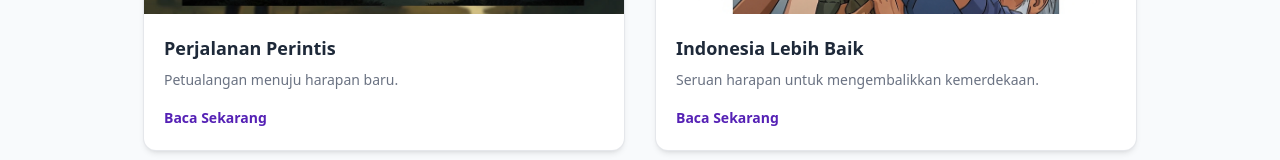
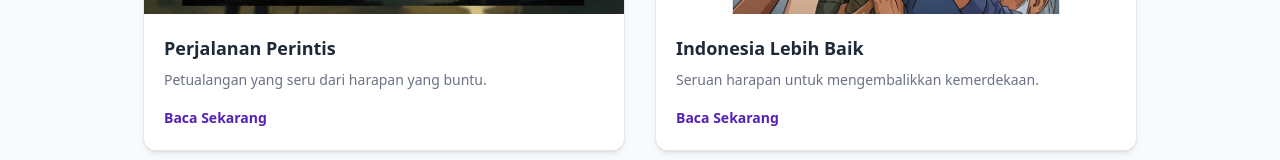
Before and after one commit to AlfiTrm/pintara-lite-reader, a Next.js app: page /home in a window 1280 px wide. Shown: the part 538-698 px from the top of the page. Built offline with nearby package versions, Linux system fonts and the light colour scheme.

Commit message:
fix: Fix image path errors and improve offline ux

```diff
--- a/public/books.json
+++ b/public/books.json
@@ -2,25 +2,25 @@
   {
     "id": "1",
     "title": "Perjalanan Perintis",
- "thumbnail": "../pages/thumbnails/sb1.webp",
- "descriptions": "Petualangan menuju harapan baru.",
+    "thumbnail": "/pages/thumbnails/sb1.webp",
+    "descriptions": "Petualangan yang seru dari harapan yang buntu.",
     "pages": [
-     {"page":1,"image":"../pages/b1p1.webp"},
-     {"page":2,"image":"../pages/b1p2.webp"},
-     {"page":3,"image":"../pages/b1p3.webp"},
-     {"page":4,"image":"../pages/b1p4.webp"}
+      {"page": 1, "image": "/pages/b1p1.webp"},
+      {"page": 2, "image": "/pages/b1p2.webp"},
+      {"page": 3, "image": "/pages/b1p3.webp"},
+      {"page": 4, "image": "/pages/b1p4.webp"}
     ]
   },
   {
     "id": "2",
     "title": "Indonesia Lebih Baik",
- "thumbnail": "../pages/thumbnails/sb2.webp",
+    "thumbnail": "/pages/thumbnails/sb2.webp",
     "descriptions": "Seruan harapan untuk mengembalikkan kemerdekaan.",
     "pages": [
- {"page":1,"image":"../pages/b2p1.webp"},
- {"page":2,"image":"../pages/b2p2.webp"},
- {"page":3,"image":"../pages/b2p3.webp"},
- {"page":4,"image":"../pages/b2p4.webp"}
+      {"page": 1, "image": "/pages/b2p1.webp"},
+      {"page": 2, "image": "/pages/b2p2.webp"},
+      {"page": 3, "image": "/pages/b2p3.webp"},
+      {"page": 4, "image": "/pages/b2p4.webp"}
     ]
   }
 ]
--- a/src/components/BookView.jsx
+++ b/src/components/BookView.jsx
@@ -7,9 +7,9 @@ const BookView = ({ book, currentPage, handleNextPage, handlePrevPage, imageErro
     const activePage = book.pages.find(p => p.page === currentPage);
 
     return (
-        <main className="flex flex-col items-center gap-4 md:w-6/12">
+        <main className="flex flex-col items-center gap-4 w-screen md:w-4/12">
             {imageError ? (
-                <div className="bg-red-50 p-4 w-1/3 h-[60vh] place-content-center rounded-lg text-center shadow">
+                <div className="bg-red-50 p-4 w-screen h-[60vh] place-content-center rounded-lg text-center shadow">
                     <h2 className="font-semibold text-red-700">Halaman belum diunduh.</h2>
                     <p className="text-sm">Coba online untuk melihat konten ini.</p>
                 </div>
@@ -18,14 +18,18 @@ const BookView = ({ book, currentPage, handleNextPage, handlePrevPage, imageErro
                     <Image
                         src={activePage?.image}
                         alt={`Halaman ${currentPage} dari ${book.title}`}
+                        width={1000}
+                        height={1000}
                         className="shadow w-full sm:object-contain object-cover h-[70vh] rounded-xl"
                         onError={() => setImageError(true)}
                     />
 
+                </div>
+            )}
             <button
                 onClick={handlePrevPage}
                 disabled={currentPage === 1}
-                        className="absolute left-1/20 top-1/2 -translate-y-1/2 p-3 rounded-full bg-purple-1 text-white hover:bg-purple-2 disabled:opacity-40 disabled:cursor-not-allowed cursor-pointer transition-all"
+                className="absolute left-2 top-1/2 -translate-y-1/2 p-3 rounded-full bg-purple-1 text-white hover:bg-purple-2 disabled:opacity-40 disabled:cursor-not-allowed cursor-pointer transition-all"
             >
                 <ArrowLeftIcon className="w-5 h-5" />
             </button>
@@ -33,13 +37,11 @@ const BookView = ({ book, currentPage, handleNextPage, handlePrevPage, imageErro
             <button
                 onClick={handleNextPage}
                 disabled={currentPage === book.pages.length}
-                        className="absolute right-1/20 top-1/2 -translate-y-1/2 p-3 rounded-full bg-purple-1 text-white hover:bg-purple-2 disabled:opacity-40 disabled:cursor-not-allowed cursor-pointer transition-all"
+                className="absolute right-2 top-1/2 -translate-y-1/2 p-3 rounded-full bg-purple-1 text-white hover:bg-purple-2 disabled:opacity-40 disabled:cursor-not-allowed cursor-pointer transition-all"
             >
                 <ArrowRightIcon className="w-5 h-5" />
             </button>
-                </div>
-            )}
-            <div className="w-full h-2 bg-gray-200 rounded-full overflow-hidden">
+            <div className="w-9/12 h-2 bg-gray-200 rounded-full overflow-hidden">
                 <div
                     className="h-full bg-purple-1 transition-all duration-300"
                     style={{ width: `${(currentPage / book.pages.length) * 100}%` }}
```
Lines whose indentation alone changed are shown as unchanged.
